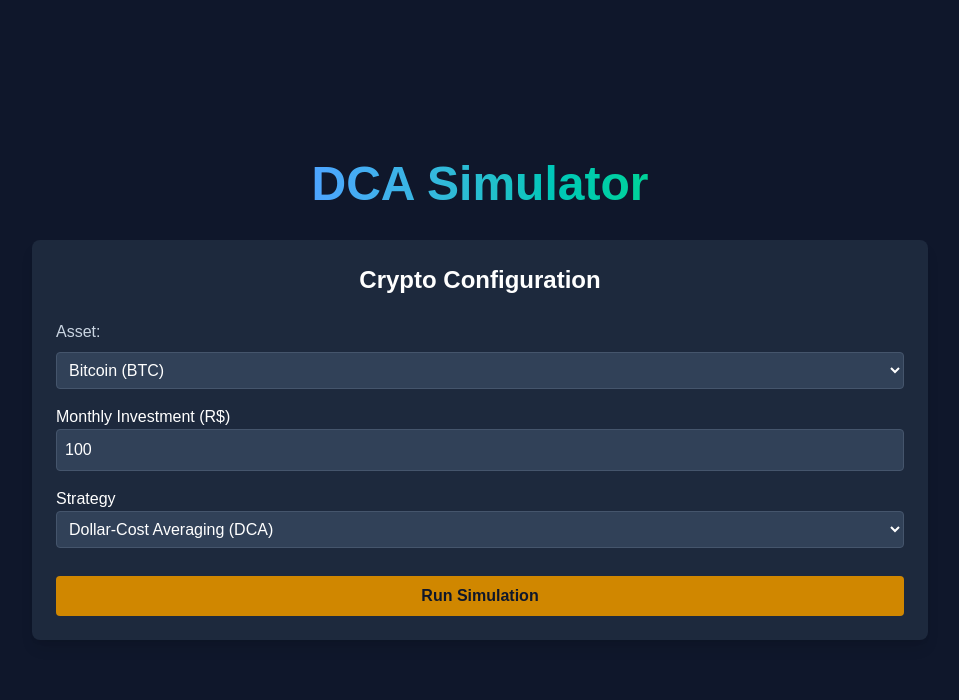
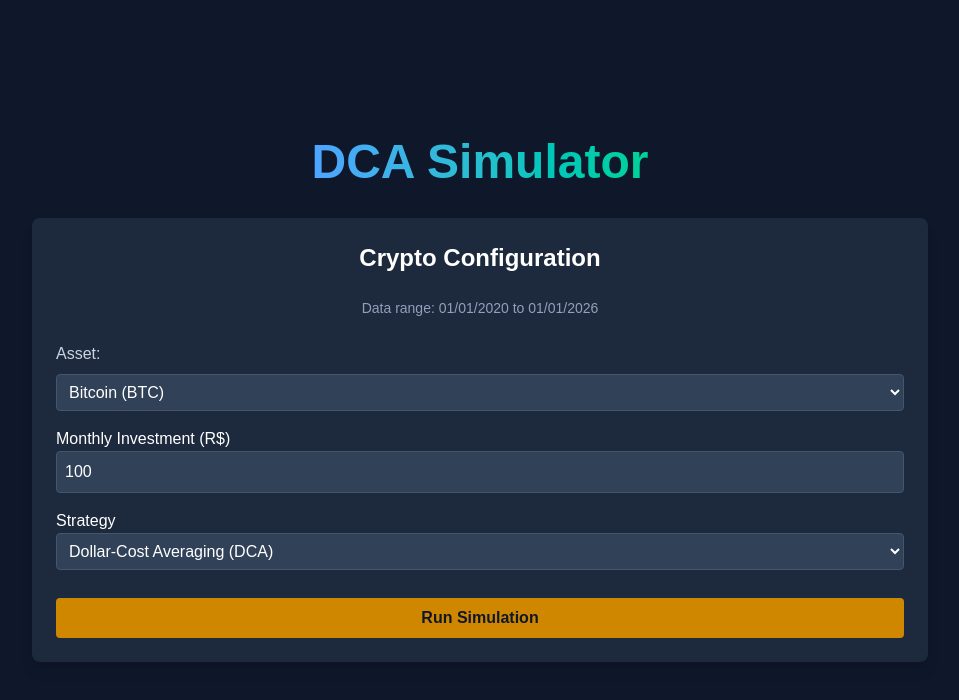
Before and after one commit to guidonunes/crypto_dca_simulator, a Next.js app in the folder dca-simulator-web/: page / in a window 1280 px wide. Shown: the top 700 px of the page, without its empty margins (160-1119 px from the left). Built offline with nearby package versions, Linux system fonts and the light colour scheme.

Commit message:
update subtitle with data range info

```diff
--- a/dca-simulator-web/components/SimulationForm.tsx
+++ b/dca-simulator-web/components/SimulationForm.tsx
@@ -66,6 +66,9 @@ export default function SimulationForm() {
         <h2 className="text-2xl font-bold mb-6 text-white text-center">
           Crypto Configuration
         </h2>
+        <p className="text-slate-400 text-sm text-center mb-6">
+            Data range: 01/01/2020 to 01/01/2026
+        </p>
         <form onSubmit={handleSubmit} className="space-y-4">
           {/* ASSET SELECTION */}
           <div>
```
